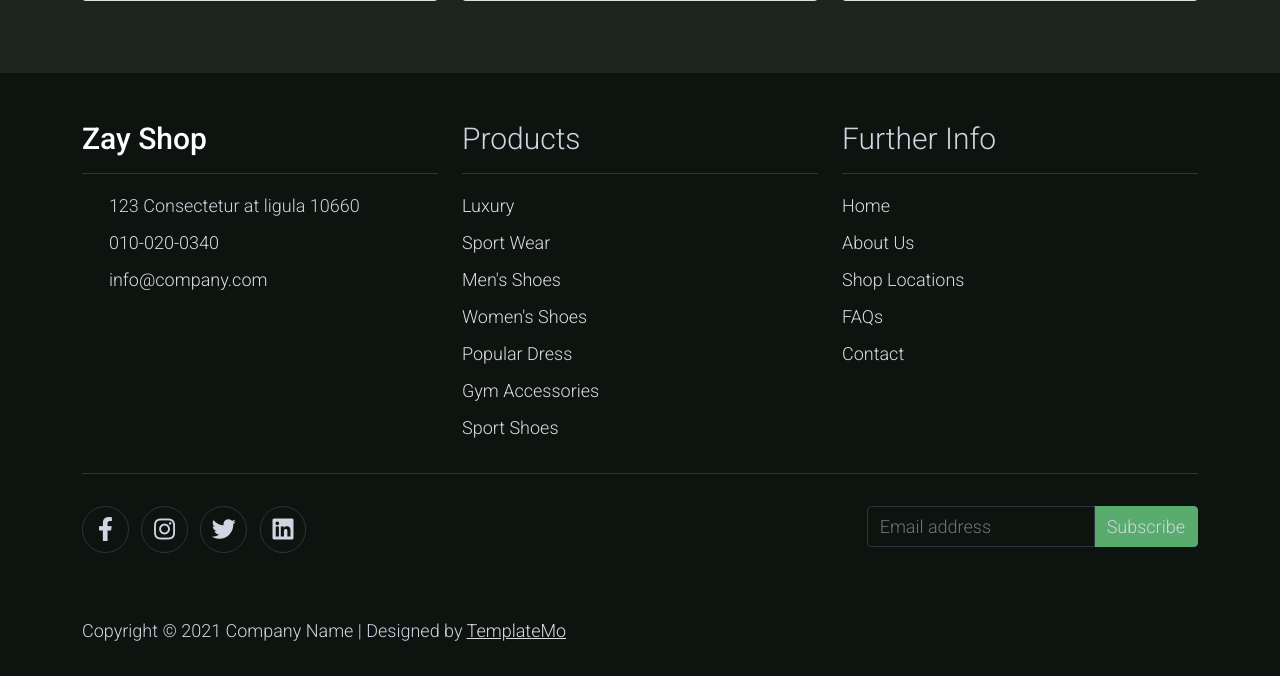
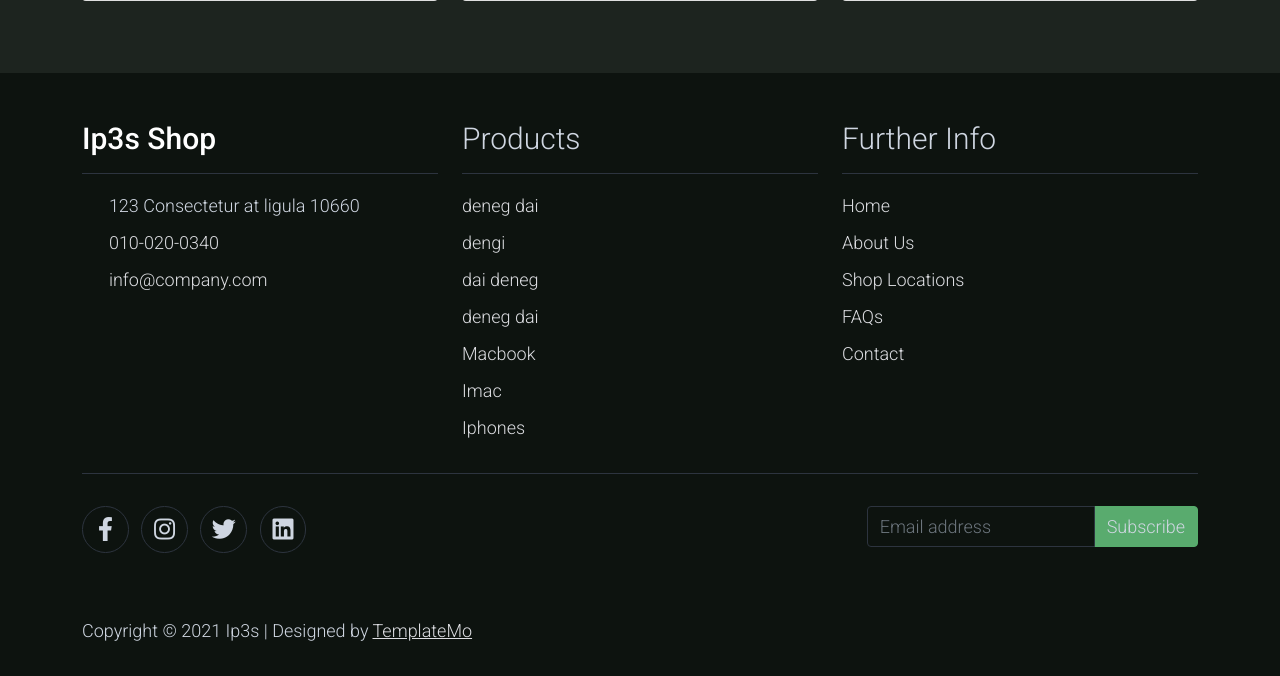
Before and after one commit to R1ccoon/Ip3s, a Flask app: page / in a window 1280 px wide. Shown: the part 2215-2891 px from the top of the page. Run offline with Flask 3, Linux system fonts and the light colour scheme; some libraries are stand-ins or nearby versions; some web fonts are replaced.

Commit message:
Update index.html

```diff
--- a/templates/index.html
+++ b/templates/index.html
@@ -2,25 +2,21 @@
 <html lang="en">
 
 <head>
-    <title>Zay Shop eCommerce HTML CSS Template</title>
+    <title>Ip3s Shop</title>
     <meta charset="utf-8">
     <meta name="viewport" content="width=device-width, initial-scale=1">
 
-    <link rel="apple-touch-icon" href="assets/img/apple-icon.png">
-    <link rel="shortcut icon" type="image/x-icon" href="assets/img/favicon.ico">
-
-    <link rel="stylesheet" href="assets/css/bootstrap.min.css">
-    <link rel="stylesheet" href="assets/css/templatemo.css">
-    <link rel="stylesheet" href="assets/css/custom.css">
+    <link rel="apple-touch-icon" href="../static/img/apple-icon.png">
+    <link rel="shortcut icon" type="image/x-icon" href="../static/img/favicon.ico">
+    <link rel="stylesheet" href="../static/css/bootstrap.min.css">
+    <link rel="stylesheet" href="../static/css/templatemo.css">
+    <link rel="stylesheet" href="../static/css/custom.css">
 
     <!-- Load fonts style after rendering the layout styles -->
     <link rel="stylesheet" href="https://fonts.googleapis.com/css2?family=Roboto:wght@100;200;300;400;500;700;900&display=swap">
-    <link rel="stylesheet" href="assets/css/fontawesome.min.css">
+    <link rel="stylesheet" href="../static/css/fontawesome.min.css">
 <!--
 
-TemplateMo 559 Zay Shop
-
-https://templatemo.com/tm-559-zay-shop
 
 -->
 </head>
@@ -53,7 +49,7 @@ https://templatemo.com/tm-559-zay-shop
         <div class="container d-flex justify-content-between align-items-center">
 
             <a class="navbar-brand text-success logo h1 align-self-center" href="index.html">
-                Zay
+                Ip3s
             </a>
 
             <button class="navbar-toggler border-0" type="button" data-bs-toggle="collapse" data-bs-target="#templatemo_main_nav" aria-controls="navbarSupportedContent" aria-expanded="false" aria-label="Toggle navigation">
@@ -135,14 +131,14 @@ https://templatemo.com/tm-559-zay-shop
                 <div class="container">
                     <div class="row p-5">
                         <div class="mx-auto col-md-8 col-lg-6 order-lg-last">
-                            <img class="img-fluid" src="./assets/img/banner_img_01.jpg" alt="">
+                            <img class="img-fluid" src="../static/img/banner_img_01.jpg" alt="">
                         </div>
                         <div class="col-lg-6 mb-0 d-flex align-items-center">
                             <div class="text-align-left align-self-center">
-                                <h1 class="h1 text-success"><b>Zay</b> eCommerce</h1>
+                                <h1 class="h1 text-success"><b>Ip3s</b> eCommerce</h1>
                                 <h3 class="h2">Tiny and Perfect eCommerce Template</h3>
                                 <p>
-                                    Zay Shop is an eCommerce HTML5 CSS template with latest version of Bootstrap 5 (beta 1).
+                                    Ip3s Shop is an eCommerce HTML5 CSS template with latest version of Bootstrap 5 (beta 1).
                                     This template is 100% free provided by <a rel="sponsored" class="text-success" href="https://templatemo.com" target="_blank">TemplateMo</a> website.
                                     Image credits go to <a rel="sponsored" class="text-success" href="https://stories.freepik.com/" target="_blank">Freepik Stories</a>,
                                     <a rel="sponsored" class="text-success" href="https://unsplash.com/" target="_blank">Unsplash</a> and
@@ -331,7 +327,7 @@ https://templatemo.com/tm-559-zay-shop
             <div class="row">
 
                 <div class="col-md-4 pt-5">
-                    <h2 class="h2 text-success border-bottom pb-3 border-light logo">Zay Shop</h2>
+                    <h2 class="h2 text-success border-bottom pb-3 border-light logo">Ip3s Shop</h2>
                     <ul class="list-unstyled text-light footer-link-list">
                         <li>
                             <i class="fas fa-map-marker-alt fa-fw"></i>
@@ -351,13 +347,13 @@ https://templatemo.com/tm-559-zay-shop
                 <div class="col-md-4 pt-5">
                     <h2 class="h2 text-light border-bottom pb-3 border-light">Products</h2>
                     <ul class="list-unstyled text-light footer-link-list">
-                        <li><a class="text-decoration-none" href="#">Luxury</a></li>
-                        <li><a class="text-decoration-none" href="#">Sport Wear</a></li>
-                        <li><a class="text-decoration-none" href="#">Men's Shoes</a></li>
-                        <li><a class="text-decoration-none" href="#">Women's Shoes</a></li>
-                        <li><a class="text-decoration-none" href="#">Popular Dress</a></li>
-                        <li><a class="text-decoration-none" href="#">Gym Accessories</a></li>
-                        <li><a class="text-decoration-none" href="#">Sport Shoes</a></li>
+                        <li><a class="text-decoration-none" href="#">deneg dai</a></li>
+                        <li><a class="text-decoration-none" href="#">dengi</a></li>
+                        <li><a class="text-decoration-none" href="#">dai deneg</a></li>
+                        <li><a class="text-decoration-none" href="#">deneg dai</a></li>
+                        <li><a class="text-decoration-none" href="#">Macbook</a></li>
+                        <li><a class="text-decoration-none" href="#">Imac</a></li>
+                        <li><a class="text-decoration-none" href="#">Iphones</a></li>
                     </ul>
                 </div>
 
@@ -409,7 +405,7 @@ https://templatemo.com/tm-559-zay-shop
                 <div class="row pt-2">
                     <div class="col-12">
                         <p class="text-left text-light">
-                            Copyright &copy; 2021 Company Name
+                            Copyright &copy; 2021 Ip3s
                             | Designed by <a rel="sponsored" href="https://templatemo.com" target="_blank">TemplateMo</a>
                         </p>
                     </div>
```
Also changed, not shown: other parts of templates/index.html (+13 -13 lines).
